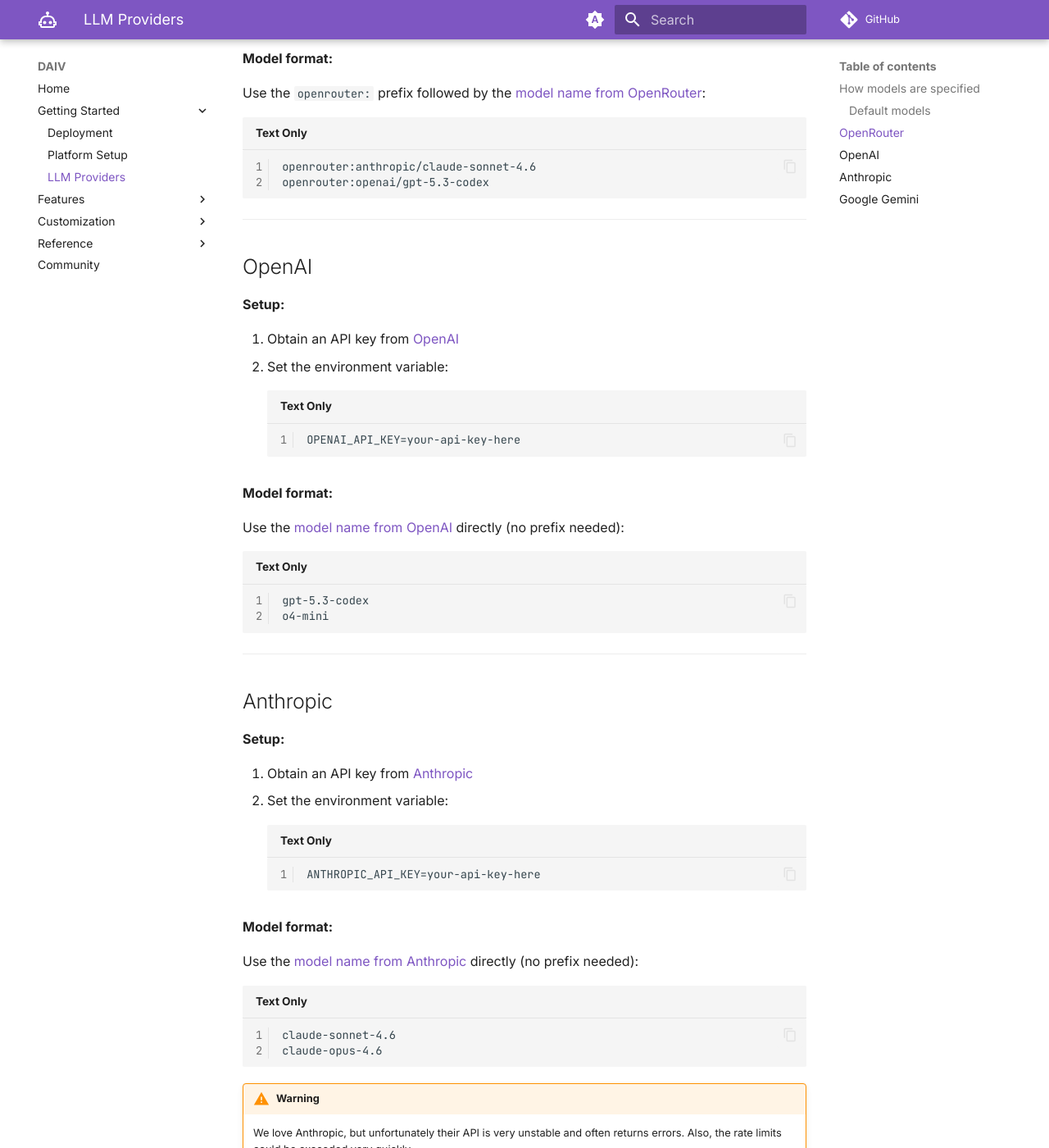
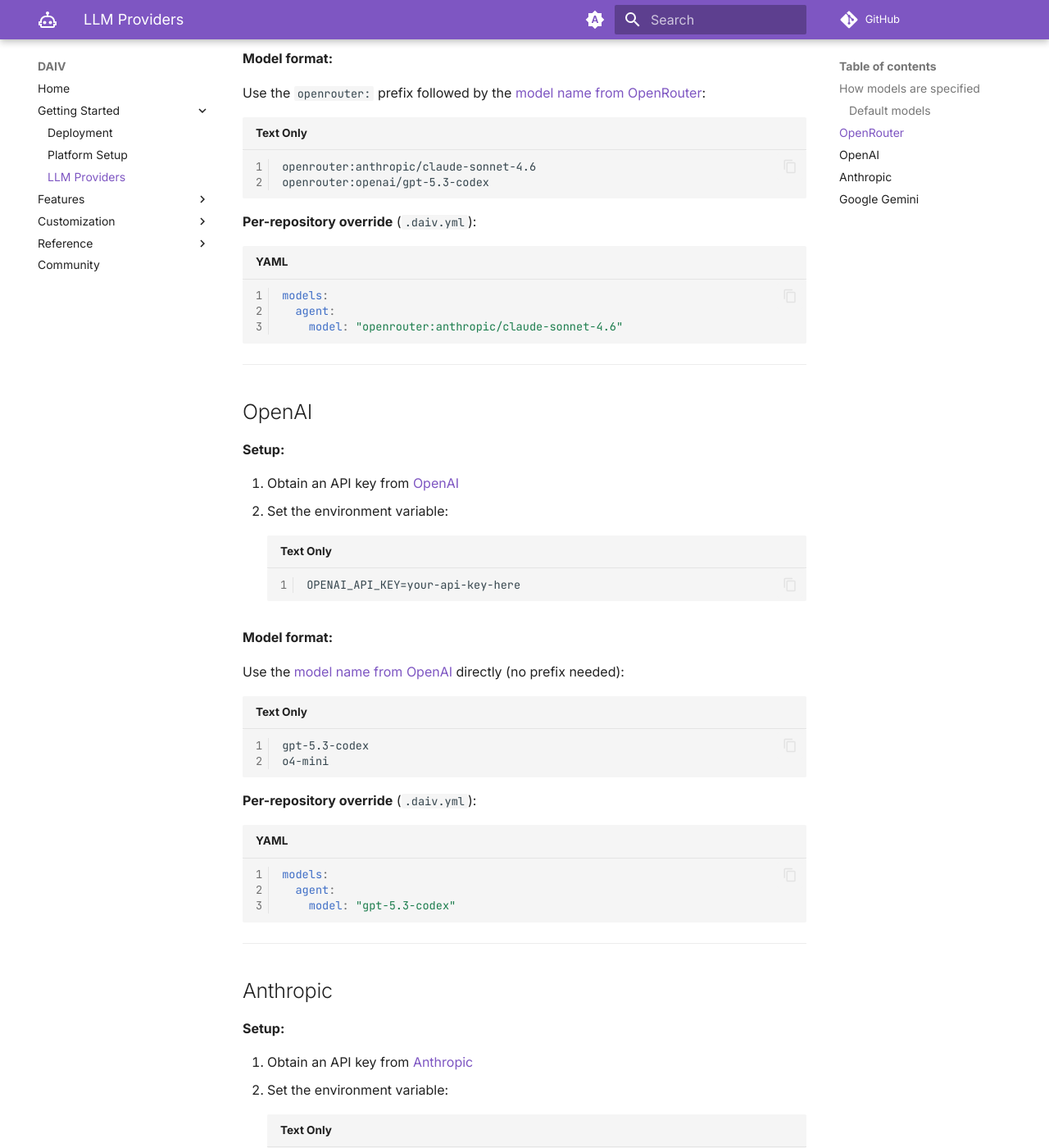
Before and after one commit to E1i2e1122/daiv, an MkDocs documentation site: the page built from docs/getting-started/llm-providers.md, in a window 1280 px wide and 1400 px high, scrolled down 1643 px. Shown: the whole window at 82% size. Built offline with MkDocs 1.6.1 and Material for MkDocs 9.7.7, drawn with Linux system fonts in a browser that asks for light colours; comment, search, counter and statistics services are not loaded; the version menu is left out; some of the changed text lies outside the part shown.

Commit message:
improve documentation clarity for MCP tools, slash commands, and LLM providers
- Clarify that DAIV consumes MCP servers and link to MCP docs for building custom ones
- Make explicit that custom slash commands are skills with no separate registration
- Add per-repository .daiv.yml override snippets to each LLM provider section

````diff
--- a/docs/getting-started/llm-providers.md
+++ b/docs/getting-started/llm-providers.md
@@ -56,6 +56,14 @@ openrouter:anthropic/claude-sonnet-4.6
 openrouter:openai/gpt-5.3-codex
 ```
 
+**Per-repository override** (`.daiv.yml`):
+
+```yaml
+models:
+  agent:
+    model: "openrouter:anthropic/claude-sonnet-4.6"
+```
+
 ---
 
 ## OpenAI
@@ -77,6 +85,14 @@ gpt-5.3-codex
 o4-mini
 ```
 
+**Per-repository override** (`.daiv.yml`):
+
+```yaml
+models:
+  agent:
+    model: "gpt-5.3-codex"
+```
+
 ---
 
 ## Anthropic
@@ -96,6 +112,14 @@ Use the [model name from Anthropic](https://docs.anthropic.com/en/docs/about-cla
 ```
 claude-sonnet-4.6
 claude-opus-4.6
+```
+
+**Per-repository override** (`.daiv.yml`):
+
+```yaml
+models:
+  agent:
+    model: "claude-sonnet-4.6"
 ```
 
 !!! warning
@@ -122,3 +146,11 @@ Use the [model name from Gemini](https://ai.google.dev/gemini-api/docs/models) d
 gemini-2.5-pro-preview-05-06
 gemini-2.4-flash-preview-04-17
 ```
+
+**Per-repository override** (`.daiv.yml`):
+
+```yaml
+models:
+  agent:
+    model: "gemini-2.5-pro-preview-05-06"
+```
````
Also changed, not shown: docs/customization/mcp-tools.md (+3 -1 lines), docs/features/slash-commands.md (+6 -7 lines).
